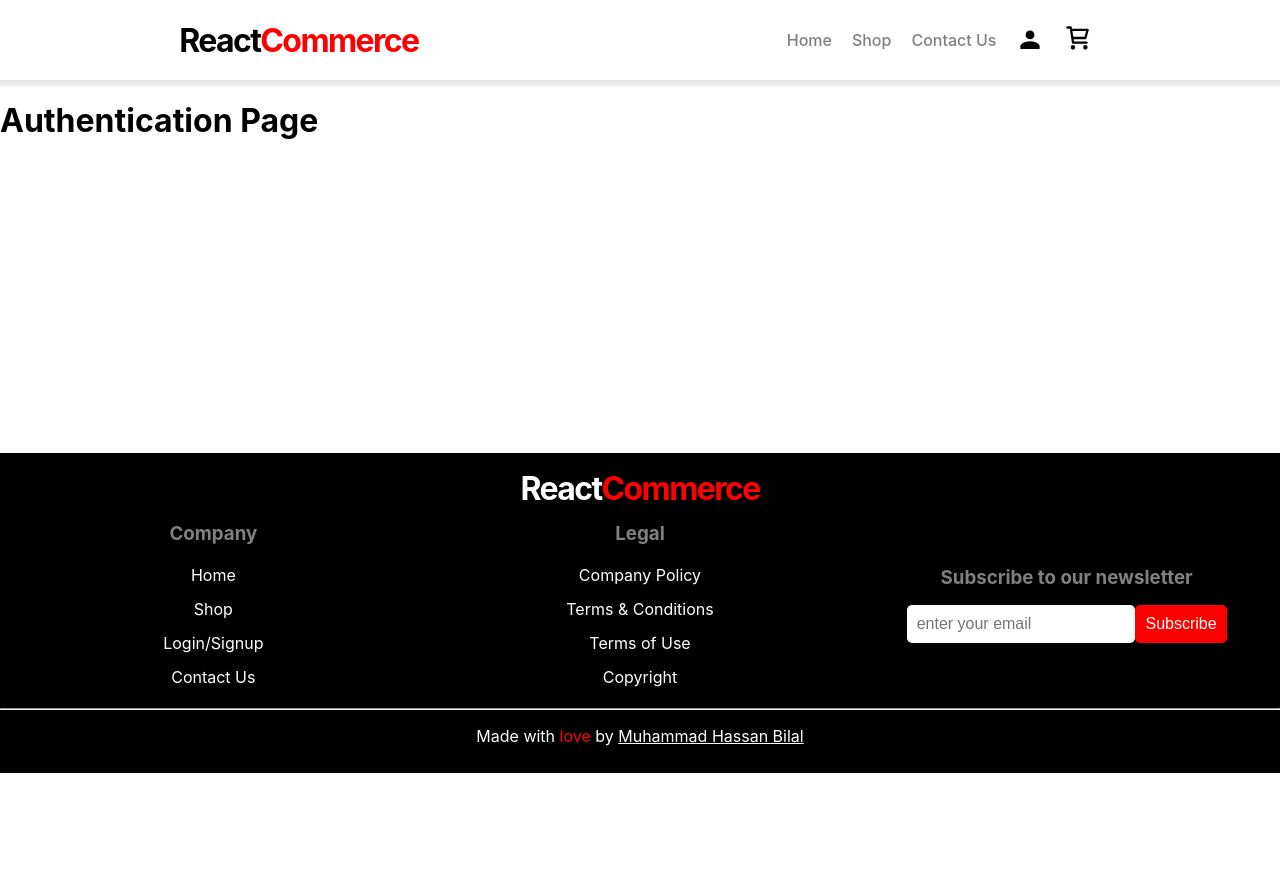
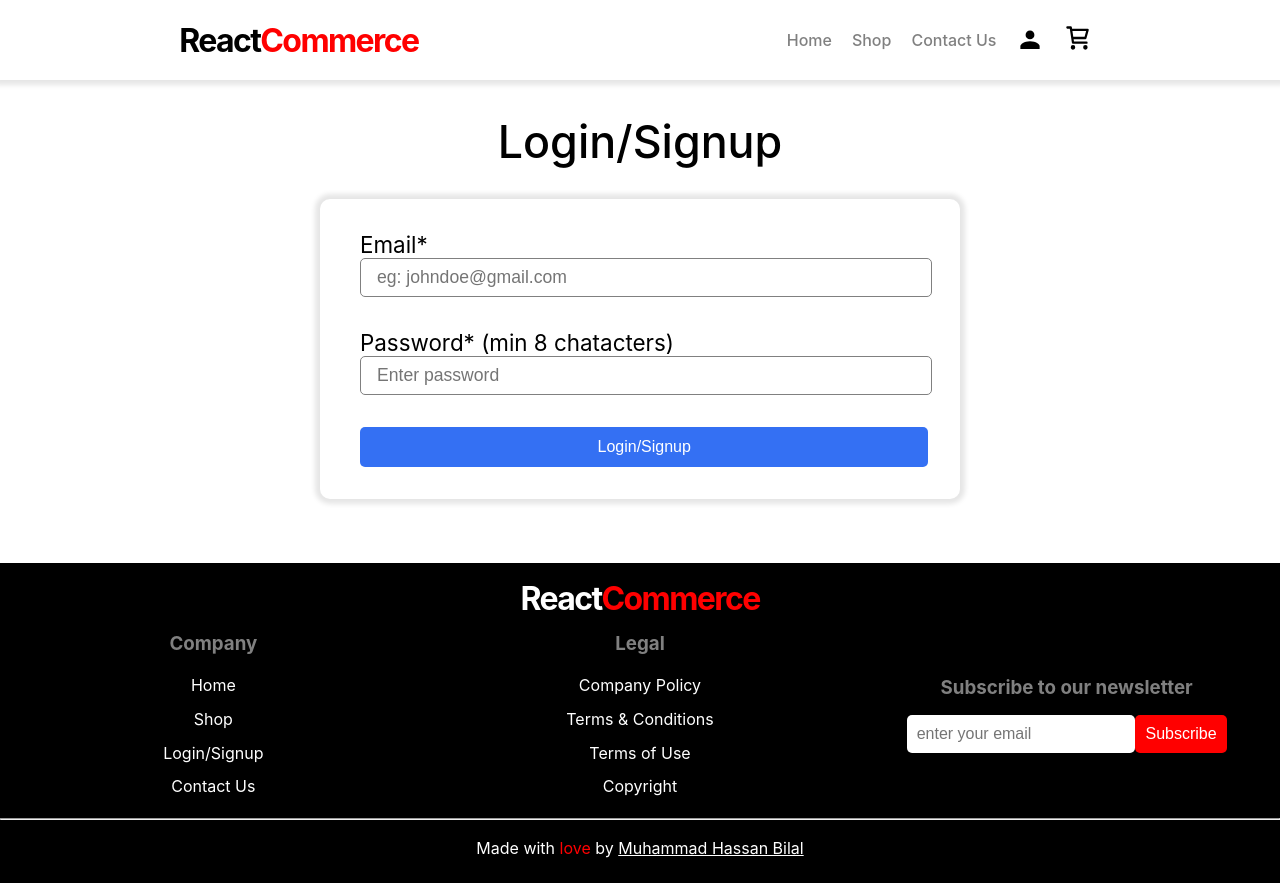
Before and after one commit to hassansheikh33/React-Ecommerce, a React (Vite) app: page /React-Ecommerce/auth in a window 1280 px wide. Before the commit the page ends 800 px from the top, so only its background shows below. Built offline with nearby package versions, Linux system fonts and the light colour scheme.

Commit message:
made login page, fixed UI

```diff
--- a/src/Components/Authentication/Authentication.module.css
+++ b/src/Components/Authentication/Authentication.module.css
@@ -0,0 +1,48 @@
+.container {
+  width: 50%;
+  margin: auto;
+  margin-bottom: 4rem;
+  margin-top: 2.2rem;
+}
+
+.heading {
+  text-align: center;
+  font-weight: 500;
+  font-size: 2.8rem;
+}
+
+.formContainer {
+  padding: 2rem 2.5rem;
+}
+
+label {
+  width: 100%;
+  font-size: 1.4rem;
+  margin-bottom: 0.5rem;
+}
+
+input {
+  display: block;
+  width: 96%;
+  padding: 0.5rem 1rem;
+  font-size: 1.1rem;
+  border: 1px solid grey;
+  border-radius: 5px;
+}
+
+input:focus-visible {
+  outline: none;
+}
+
+.fieldset {
+  margin: 0;
+  width: 100%;
+  margin-bottom: 2rem;
+  border: none;
+  padding: 0;
+}
+
+.submitBtn {
+  background-color: rgb(52, 112, 243);
+  width: 101.5%;
+}
--- a/src/Components/Authentication/Authentication.tsx
+++ b/src/Components/Authentication/Authentication.tsx
@@ -1,9 +1,103 @@
 import classes from "./Authentication.module.css";
+import { ChangeEvent, FormEvent, useState } from "react";
+import Card from "../UI/Card/Card";
+import Button from "../UI/Button/Button";
+import { useDispatch } from "react-redux";
+import { AppDispatch } from "../../store/redux-store";
+import { uiActions } from "../../store/ui-slice";
 
 export default function Authentication() {
+  const dispatch = useDispatch<AppDispatch>();
+  const [email, setEmail] = useState<string>("");
+  const [password, setPassword] = useState<string>("");
+
+  const emailChange = (e: ChangeEvent<HTMLInputElement>) => {
+    setEmail(e.target.value);
+  };
+
+  const passwordChange = (e: ChangeEvent<HTMLInputElement>) => {
+    setPassword(e.target.value);
+  };
+  const submitHandler = (e: FormEvent) => {
+    e.preventDefault();
+    if (
+      email.length === 0 ||
+      !email.includes("@") ||
+      !email.endsWith(".com") ||
+      password.length < 8
+    ) {
+      if (
+        email.length === 0 ||
+        !email.includes("@") ||
+        !email.endsWith(".com")
+      ) {
+        dispatch(
+          uiActions.addNotification({
+            type: "error",
+            title: "Please enter a valid Email",
+          })
+        );
+        setTimeout(() => {
+          dispatch(uiActions.removeNotification());
+        }, 2000);
+      }
+      if (password.length < 8) {
+        dispatch(
+          uiActions.addNotification({
+            type: "error",
+            title: "Please enter a valid password (minimum 8 characters)",
+          })
+        );
+        setTimeout(() => {
+          dispatch(uiActions.removeNotification());
+        }, 2000);
+      }
+    } else {
+      console.log(email, password);
+      setEmail("");
+      setPassword("");
+      dispatch(
+        uiActions.addNotification({
+          type: "success",
+          title: "User Registered Successfully",
+        })
+      );
+      setTimeout(() => {
+        dispatch(uiActions.removeNotification());
+      }, 2000);
+    }
+  };
+
   return (
-    <div>
-      <h1 className={classes.heading}>Authentication Page</h1>
+    <div className={classes.container}>
+      <h1 className={classes.heading}>Login/Signup</h1>
+      <Card className={classes.formContainer}>
+        <form onSubmit={submitHandler}>
+          <fieldset className={classes.fieldset}>
+            <label htmlFor="Email">Email*</label>
+            <input
+              value={email}
+              placeholder="eg: johndoe@gmail.com"
+              type="email"
+              id="Email"
+              onChange={emailChange}
+            />
+          </fieldset>
+          <fieldset className={classes.fieldset}>
+            <label htmlFor="password">Password* (min 8 chatacters)</label>
+            <input
+              value={password}
+              placeholder="Enter password"
+              onChange={passwordChange}
+              type="text"
+              id="password"
+            />
+          </fieldset>
+          <Button type="submit" className={classes.submitBtn}>
+            Login/Signup
+          </Button>
+        </form>
+      </Card>
     </div>
   );
 }
--- a/src/Components/Cart/Cart.module.css
+++ b/src/Components/Cart/Cart.module.css
@@ -11,10 +11,6 @@
   margin-top: 3rem;
   margin-bottom: 3rem;
   font-size: 2.8rem;
-}
-
-.empty {
-  padding-top: 3rem;
 }
 
 .cartDetails {
--- a/src/Components/ContactUs/ContactUs.module.css
+++ b/src/Components/ContactUs/ContactUs.module.css
@@ -7,6 +7,8 @@
 .heading {
   font-size: 2.8rem;
   font-weight: 500;
+  margin-left: -6.5rem;
+  /* reduce and take it closer to 0 while doing responsive */
 }
 
 .center {
@@ -69,7 +71,6 @@ input {
   border: 1px solid grey;
   padding: 10px 5px;
   padding-right: 0;
-  padding-inline-start: 5px;
   font-size: 1rem;
   border-radius: 5px;
 }
--- a/src/Components/Layout/Footer/Footer.module.css
+++ b/src/Components/Layout/Footer/Footer.module.css
@@ -33,6 +33,7 @@
 
 .credits {
   text-align: center;
+  margin-top: 1.1rem;
 }
 
 .credits .love {
--- a/src/Components/UI/Button/Button.tsx
+++ b/src/Components/UI/Button/Button.tsx
@@ -3,13 +3,14 @@ import classes from "./Button.module.css";
 
 interface Props extends PropsWithChildren {
   className?: string;
-  onClick: () => void;
+  onClick?: () => void;
+  type?: "reset" | "submit" | "button";
 }
 
 export default function Button(props: Props) {
   return (
     <button
-      type="button"
+      type={props.type ? props.type : "button"}
       className={
         props.className ? `${classes.btn} ${props.className}` : classes.btn
       }
--- a/src/Pages/AuthenticationPage.tsx
+++ b/src/Pages/AuthenticationPage.tsx
@@ -1,5 +1,10 @@
+import { LoaderFunction } from "react-router-dom";
 import Authentication from "../Components/Authentication/Authentication";
 
 export default function AuthenticationPage() {
   return <Authentication />;
 }
+
+export const authLoader: LoaderFunction = () => {
+  return null;
+};
```
